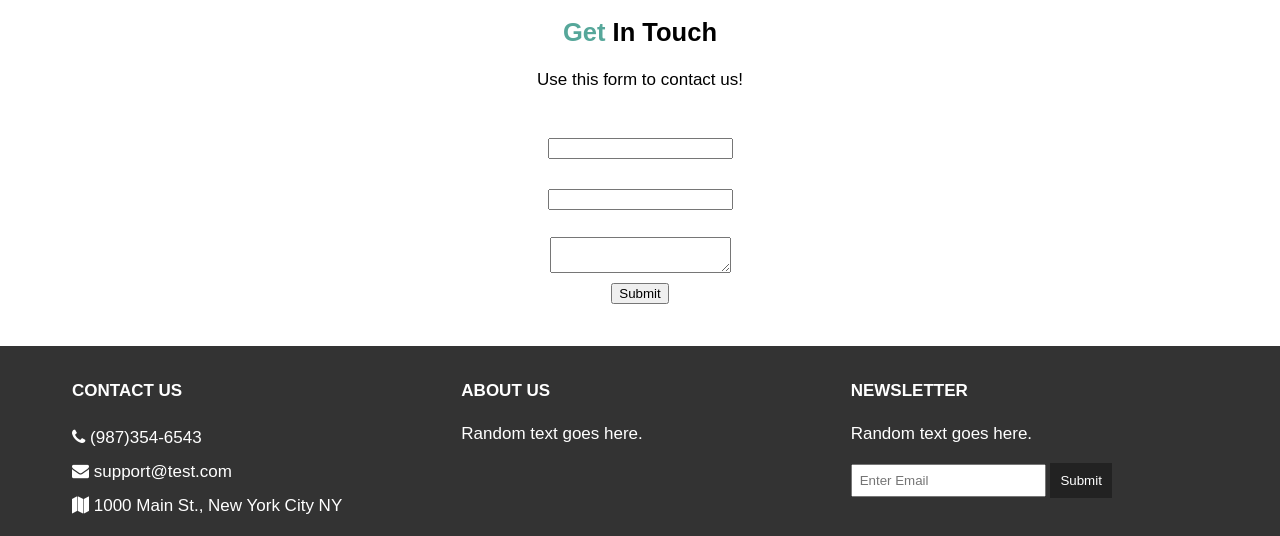
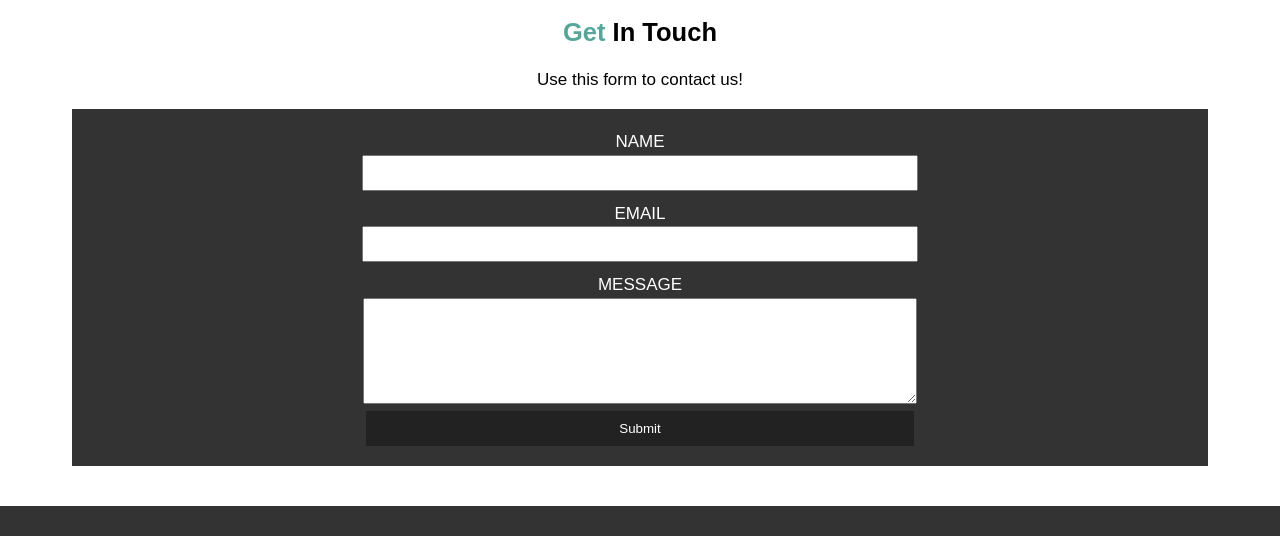
Before and after one commit to imdoingitlive/FlexboxGrid, a plain HTML site: page contact.html in a window 1280 px wide. Shown: the part 192-728 px from the top of the page. Drawn offline with Linux system fonts and the light colour scheme.

Commit message:
created styles for the contact page, and added labels for the contact form fields

```diff
--- a/contact.html
+++ b/contact.html
@@ -49,17 +49,17 @@
           <p>Use this form to contact us!</p>
           <form>
             <div>
-              <label for="name"></label>
+              <label for="name">Name</label>
               <br>
               <input type="text" name="name">
             </div>
             <div>
-              <label for="email"></label>
+              <label for="email">Email</label>
               <br>
               <input type="text" name="email">
             </div>
             <div>
-              <label for="message"></label>
+              <label for="message">Message</label>
               <br>
               <textarea name="message"></textarea>
             </div>
--- a/css/style.css
+++ b/css/style.css
@@ -176,6 +176,36 @@ img{
   color: #fff;
 }
 
+/*contact*/
+.contact form{
+  background: #333;
+  color: #fff;
+  padding: 20px;
+}
+
+.contact form input[type="text"]{
+  width: 50%;
+  height: 30px;
+  margin-bottom: 10px;
+}
+
+.contact form textarea{
+  width: 50%;
+  height: 100px;
+}
+
+.contact form button{
+  width: 50%;
+  padding: 10px 0;
+  border: 0;
+  background: #222;
+  color: #fff;
+}
+
+.contact form label{
+  text-transform: uppercase;
+}
+
 /*media queries*/
 @media(max-width: 800px){
   #showcase h1{
```
